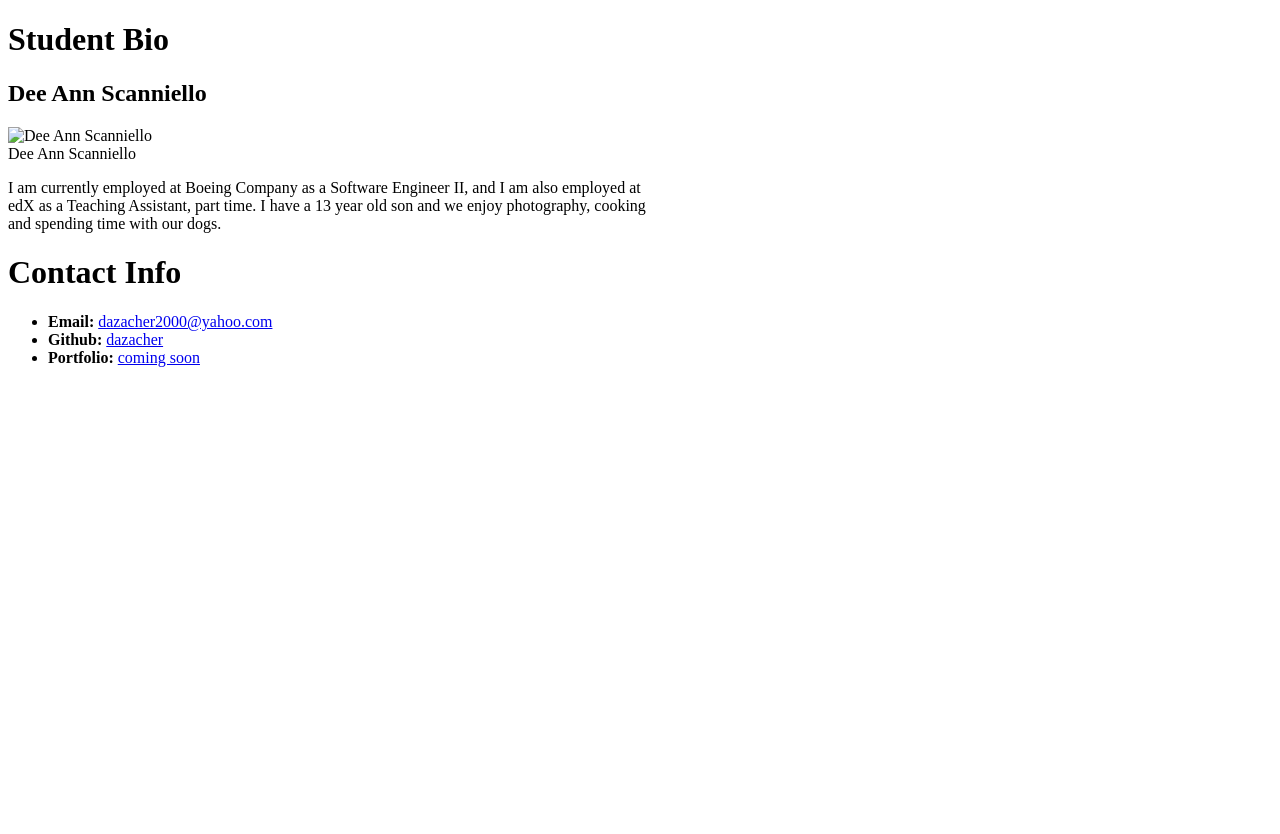
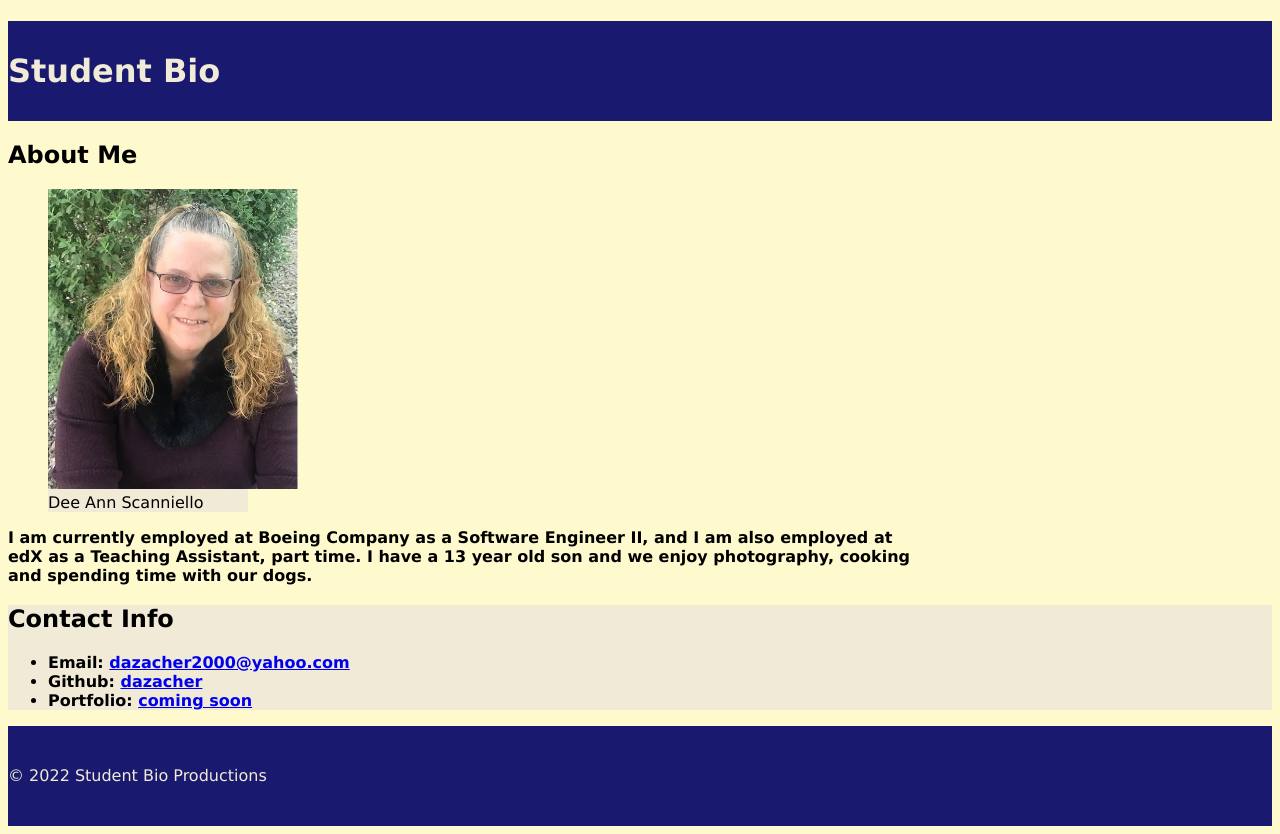
Before and after one commit to dazacher/student_bio, a plain HTML site: page index.html in a window 1280 px wide. Before the commit the page ends 800 px from the top, so only its background shows below. Drawn offline with Linux system fonts and the light colour scheme.

Commit message:
Updated formatting and colors on layout.

```diff
--- /dev/null
+++ b/assets/css/style.css
@@ -0,0 +1,33 @@
+/* TODO: Label selector type */
+* {
+    font-family: "Lucida Sans Unicode", "Lucida Grande", sans-serif;
+  }
+
+/* TODO: Label selector type */
+body {
+  background-color: lemonchiffon;
+}
+
+header,
+footer {
+  width: 100%;
+  height: 100px;
+  line-height: 100px;
+  color: #f0ead6;
+  background-color: #191970;
+}
+
+figure {
+  width: 200px;
+  background-color: #f0ead6;
+}
+
+/* TODO: Label selector type */
+.highlighted-text {
+  font-weight: bolder;
+}
+
+/* TODO: Label selector type */
+#contact-section {
+  background-color: #f0ead6;
+}
--- a/index.html
+++ b/index.html
@@ -4,23 +4,36 @@
     <meta charset="UTF-8">
     <meta http-equiv="X-UA-Compatible" content="IE=edge">
     <meta name="viewport" content="width=device-width, initial-scale=1.0">
+    <link rel="stylesheet" href="assets/css/style.css">
     <title>Student Bio</title>
 </head>
 <body>
+    <header>
          <h1>Student Bio</h1>
-    <h2>Dee Ann Scanniello</h2>
-    <img src="../assets/Me.jpeg" alt="Dee Ann Scanniello" width="250" height="300">
+    </header>
+    <main>
+        <h2>About Me</h2>
+        <figure>
+            <img src="assets/images/Me.jpeg" alt="Dee Ann Scanniello" width="250" height="300">
             <figcaption>Dee Ann Scanniello</figcaption>
-    <p>I am currently employed at Boeing Company as a Software Engineer II, and I am also employed at <br>
+        </figure>
+        <p class="highlighted-text">I am currently employed at Boeing Company as a Software Engineer II, and I am also employed at <br>
             edX as a Teaching Assistant, part time.  I have a 13 year old son and we enjoy photography, cooking<br>
             and spending time with our dogs.
         </p>
-
+        <section id="contact-section">
             <h1>Contact Info</h1>
-    <ul>
+            <ul class="highlighted-text">
                 <li><strong>Email: </strong><a href="#">dazacher2000@yahoo.com</a></li>
                 <li><strong>Github: </strong><a href="https://github.com/dazacher" target="_blank">dazacher</a></li>
                 <li><strong>Portfolio: </strong><a href="#">coming soon</a></li>
             </ul>
+        </section>
+    </main>
+
+    <footer>
+        <p>© 2022 Student Bio Productions</p>
+    </footer>
+</ul>
 </body>
 </html>
```
Also changed, not shown: assets/images/Me.jpeg (added), assets/images/image-1.jpg (added). Lines whose indentation alone changed are shown as unchanged.
